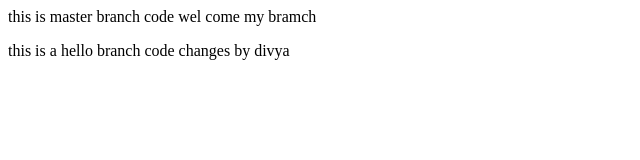
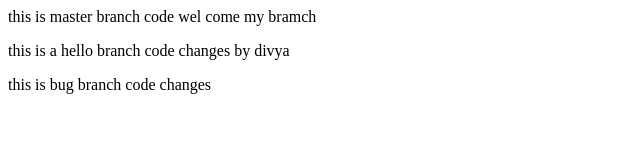
Before and after one commit to KarnatiDivya/branches, a plain HTML site: page index.html in a window 1280 px wide. Shown: the whole page, without its empty margins (0-640 px from the left). Drawn offline with Linux system fonts and the light colour scheme.

Commit message:
bug branch

```diff
--- a/index.html
+++ b/index.html
@@ -10,6 +10,7 @@
 <body>
     this is master branch code wel come my bramch
     <p>this is a hello branch code changes by divya</p>
+    <p>this is bug branch code changes</p>
 </body>
 
 </html>
```
